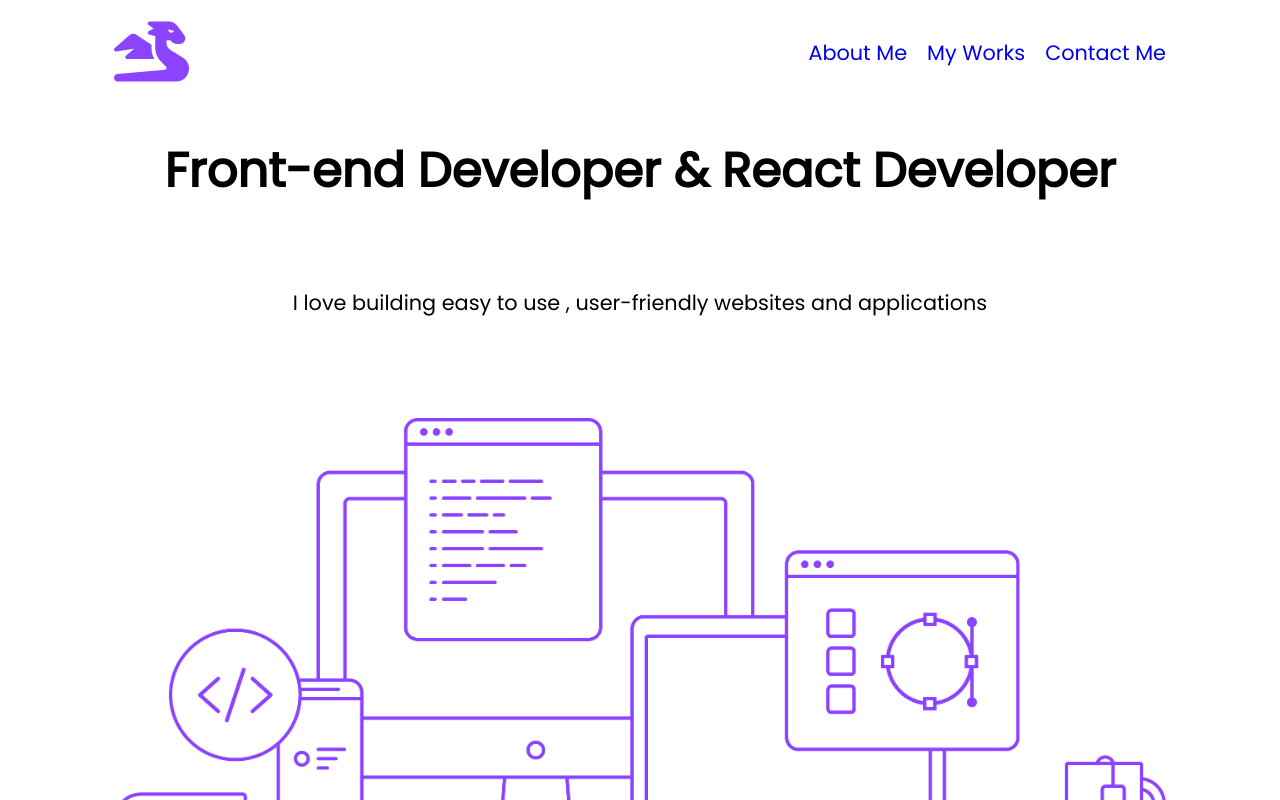
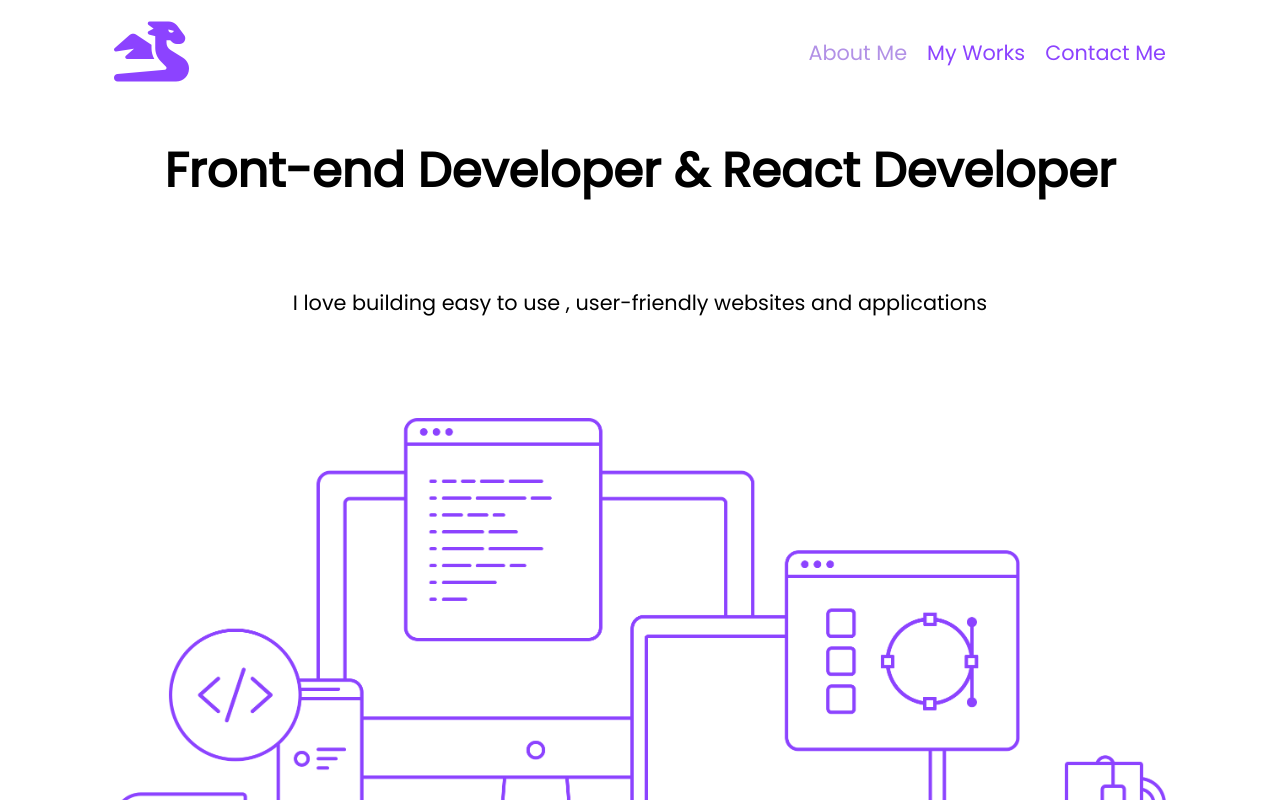
Before and after one commit to frkozbk/my-portfolio, a plain HTML site: page index.html in a window 1280 px wide. In both pictures the pointer is over the link "About Me". Shown: the top 800 px of the page. Drawn offline with Linux system fonts and the light colour scheme.

Commit message:
renk değişimi

```diff
--- a/style.css
+++ b/style.css
@@ -50,6 +50,12 @@ nav {
 
 #menu a {
     font-size: 1.3rem;
+    color: #8c43ff;
+}
+
+#menu a:hover,
+#menu a:active {
+    color: #b190e6fc;
 }
 
 #burger {
```
